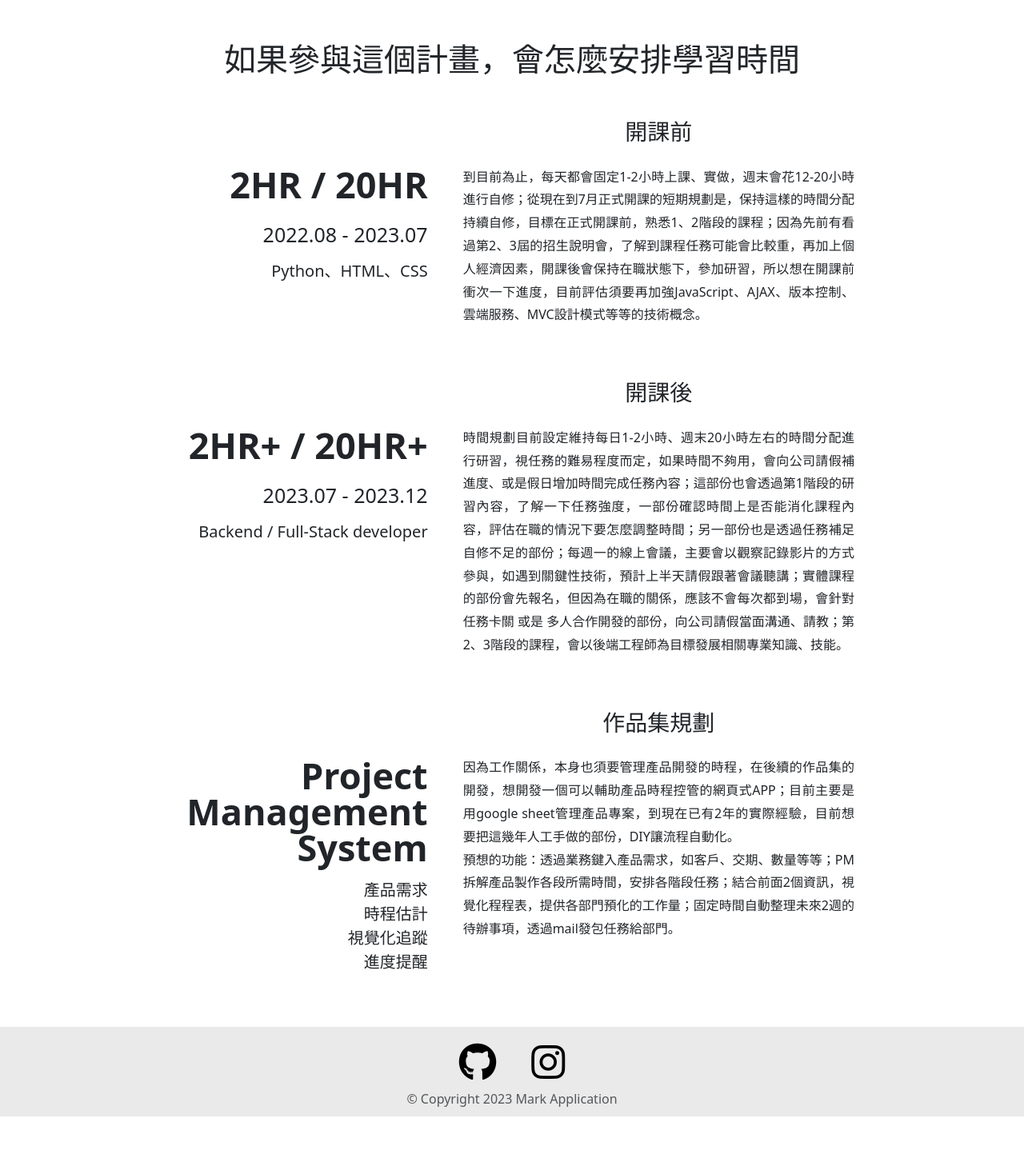
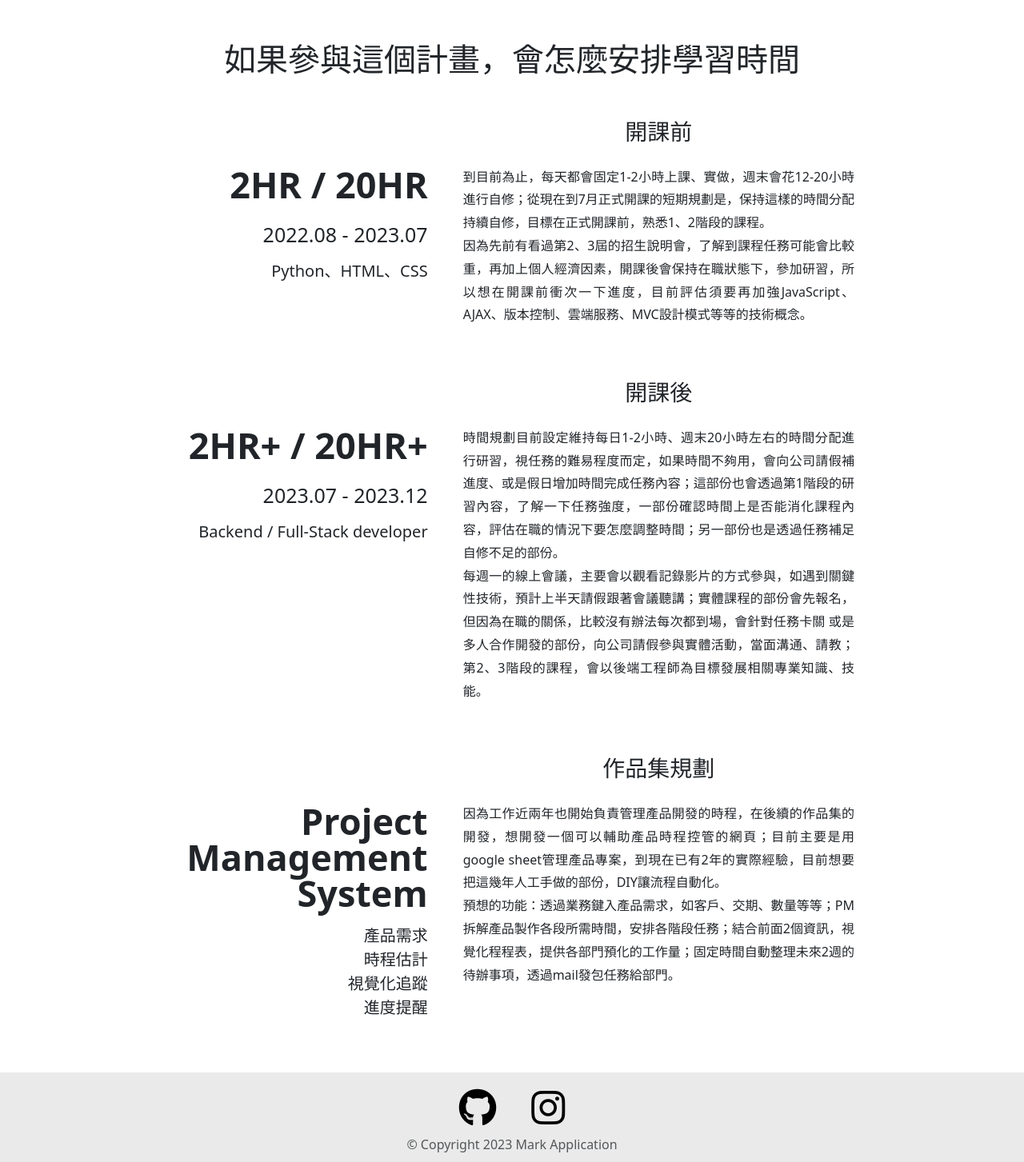
Before and after one commit to KJeiii/Wehelp-Bootcamp-Application, a Flask app: page /schedule in a window 1280 px wide. Shown: the part 56-1509 px from the top of the page at 80% size. Before the commit the page ends 1452 px from the top, so only its background shows below. Run offline with Flask 3, Linux system fonts and the light colour scheme; some libraries are stand-ins or nearby versions.

Commit message:
revise statement

```diff
--- a/templates/schedule.html
+++ b/templates/schedule.html
@@ -12,7 +12,7 @@
 
         <div class="col-12 col-md-7">
             <h3>開課前</h3>
-            <p class="content-statement">到目前為止，每天都會固定1-2小時上課、實做，週末會花12-20小時進行自修；從現在到7月正式開課的短期規劃是，保持這樣的時間分配持續自修，目標在正式開課前，熟悉1、2階段的課程；因為先前有看過第2、3屆的招生說明會，了解到課程任務可能會比較重，再加上個人經濟因素，開課後會保持在職狀態下，參加研習，所以想在開課前衝次一下進度，目前評估須要再加強JavaScript、AJAX、版本控制、雲端服務、MVC設計模式等等的技術概念。</p>
+            <p class="content-statement">到目前為止，每天都會固定1-2小時上課、實做，週末會花12-20小時進行自修；從現在到7月正式開課的短期規劃是，保持這樣的時間分配持續自修，目標在正式開課前，熟悉1、2階段的課程。<br>因為先前有看過第2、3屆的招生說明會，了解到課程任務可能會比較重，再加上個人經濟因素，開課後會保持在職狀態下，參加研習，所以想在開課前衝次一下進度，目前評估須要再加強JavaScript、AJAX、版本控制、雲端服務、MVC設計模式等等的技術概念。</p>
         </div>
     </div>
 
@@ -25,7 +25,7 @@
 
         <div class="col-12 col-md-7">
             <h3>開課後</h3>
-            <p class="content-statement">時間規劃目前設定維持每日1-2小時、週末20小時左右的時間分配進行研習，視任務的難易程度而定，如果時間不夠用，會向公司請假補進度、或是假日增加時間完成任務內容；這部份也會透過第1階段的研習內容，了解一下任務強度，一部份確認時間上是否能消化課程內容，評估在職的情況下要怎麼調整時間；另一部份也是透過任務補足自修不足的部份；每週一的線上會議，主要會以觀察記錄影片的方式參與，如遇到關鍵性技術，預計上半天請假跟著會議聽講；實體課程的部份會先報名，但因為在職的關係，應該不會每次都到場，會針對任務卡關 或是 多人合作開發的部份，向公司請假當面溝通、請教；第2、3階段的課程，會以後端工程師為目標發展相關專業知識、技能。</p>
+            <p class="content-statement">時間規劃目前設定維持每日1-2小時、週末20小時左右的時間分配進行研習，視任務的難易程度而定，如果時間不夠用，會向公司請假補進度、或是假日增加時間完成任務內容；這部份也會透過第1階段的研習內容，了解一下任務強度，一部份確認時間上是否能消化課程內容，評估在職的情況下要怎麼調整時間；另一部份也是透過任務補足自修不足的部份。<br>每週一的線上會議，主要會以觀看記錄影片的方式參與，如遇到關鍵性技術，預計上半天請假跟著會議聽講；實體課程的部份會先報名，但因為在職的關係，比較沒有辦法每次都到場，會針對任務卡關 或是 多人合作開發的部份，向公司請假參與實體活動，當面溝通、請教；第2、3階段的課程，會以後端工程師為目標發展相關專業知識、技能。</p>
         </div>
     </div>
 
@@ -37,7 +37,7 @@
 
         <div class="col-12 col-md-7">
             <h3>作品集規劃</h3>
-            <p class="content-statement">因為工作關係，本身也須要管理產品開發的時程，在後續的作品集的開發，想開發一個可以輔助產品時程控管的網頁式APP；目前主要是用google sheet管理產品專案，到現在已有2年的實際經驗，目前想要把這幾年人工手做的部份，DIY讓流程自動化。<br>預想的功能：透過業務鍵入產品需求，如客戶、交期、數量等等；PM拆解產品製作各段所需時間，安排各階段任務；結合前面2個資訊，視覺化程程表，提供各部門預化的工作量；固定時間自動整理未來2週的待辦事項，透過mail發包任務給部門。</p>
+            <p class="content-statement">因為工作近兩年也開始負責管理產品開發的時程，在後續的作品集的開發，想開發一個可以輔助產品時程控管的網頁；目前主要是用google sheet管理產品專案，到現在已有2年的實際經驗，目前想要把這幾年人工手做的部份，DIY讓流程自動化。<br>預想的功能：透過業務鍵入產品需求，如客戶、交期、數量等等；PM拆解產品製作各段所需時間，安排各階段任務；結合前面2個資訊，視覺化程程表，提供各部門預化的工作量；固定時間自動整理未來2週的待辦事項，透過mail發包任務給部門。</p>
         </div>
 
     </div>
```
